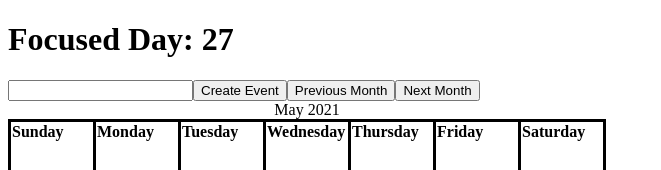
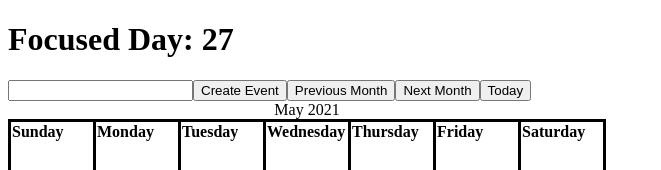
Before and after one commit to calvintanwj/Moments, a React (Create React App) app in the folder moments/: page / in a window 1280 px wide. Shown: the top 170 px of the page, without its empty margins (0-661 px from the left). Built offline with nearby package versions, Linux system fonts and the light colour scheme.

Commit message:
Add Today button to calendar
Today button will be used to goto today's date

```diff
--- a/moments/src/Calendar/Calendar.js
+++ b/moments/src/Calendar/Calendar.js
@@ -85,6 +85,13 @@ function Calendar(props) {
     }
 
     /*
+        function to handle state change when going to today
+    */
+    function gotoToday() {
+        changeDate(new Date());
+    }
+
+    /*
         Change the current month that is being rendered
     */
     function changeMonth(offset) {
@@ -135,6 +142,7 @@ function Calendar(props) {
 
             <button onClick={() => { changeMonth(-1) }}>Previous Month</button>
             <button onClick={() => { changeMonth(1) }}>Next Month</button>
+            <button onClick={gotoToday}>Today</button>
 
             <table id="Outer-Calendar">
                 <caption>{format(date, 'MMM y')}</caption>
```
